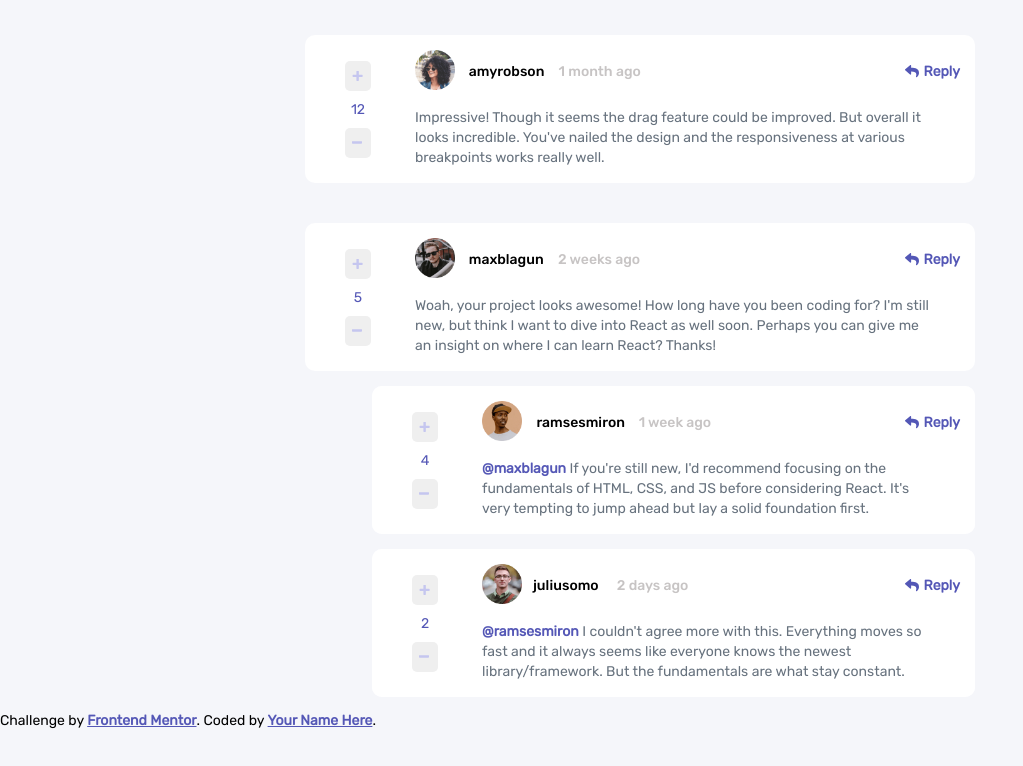
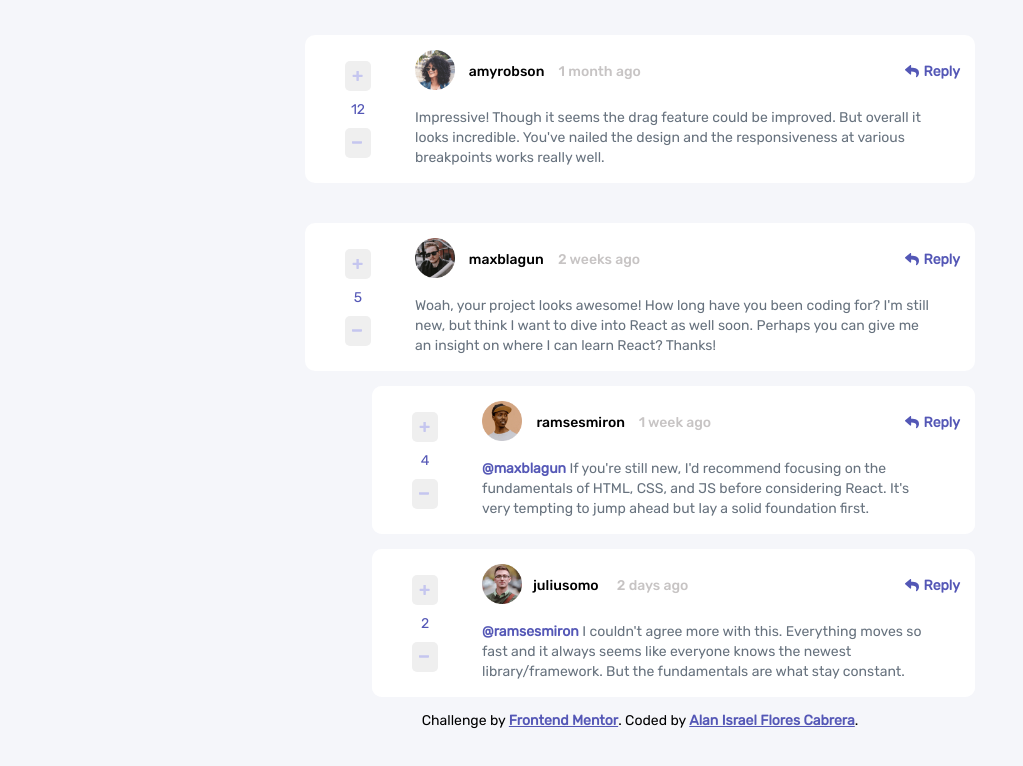
Before and after one commit to AlanF20/interactive-comments, a website with bundled scripts: page index.html in a window 1280 px wide. Shown: the whole page, without its empty margins (0-1023 px from the left). Built offline with nearby package versions, Linux system fonts and the light colour scheme.

Commit message:
refactor footer inside main

```diff
--- a/index.html
+++ b/index.html
@@ -11,10 +11,10 @@
 <body>
   <main class="main">
 
+    <footer class="attribution">
+      Challenge by <a href="https://www.frontendmentor.io?ref=challenge" target="_blank">Frontend Mentor</a>.
+      Coded by <a href="https://www.linkedin.com/in/alan-floresc/" target="_blank">Alan Israel Flores Cabrera</a>.
+    <footer/>
   </main>
-  <footer class="attribution">
-    Challenge by <a href="https://www.frontendmentor.io?ref=challenge" target="_blank">Frontend Mentor</a>.
-    Coded by <a href="#">Your Name Here</a>.
-  <footer/>
 </body>
 </html>
```
